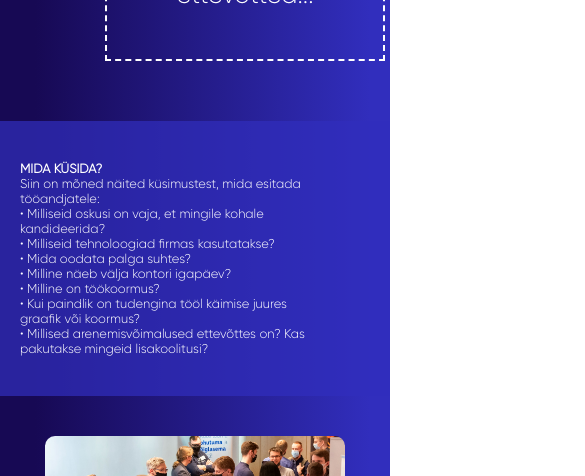
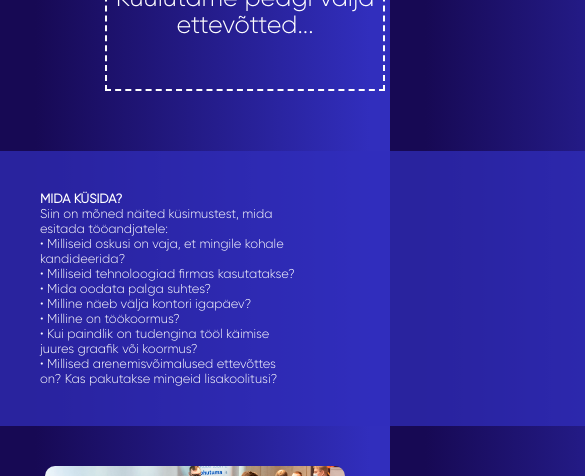
Before and after one commit to honogu/Praktikakohvik-2023, a React (Create React App) app: page / in a window 390 px wide. Shown: the part 1080-1556 px from the top of the page, 585 px wide, since content can reach past the window. Built offline with nearby package versions, Linux system fonts and the light colour scheme; no server answers.

Commit message:
improvements

```diff
--- a/src/components/Firms.css
+++ b/src/components/Firms.css
@@ -2,6 +2,7 @@
 	width: 100%;
 	margin: 60px 0;
 	overflow: hidden;
+	padding: 0 50px;
 }
 
 .firms-list{
@@ -174,6 +175,10 @@ ul h2, ul button, ul{
 }
 
 @media all and (max-width: 983px) {
+	.container-firms{
+		padding: 0;
+	}
+
 	.firms-info {
 		margin-left: 15px;
 	}
--- a/src/components/Gallery.css
+++ b/src/components/Gallery.css
@@ -1,10 +1,9 @@
 .container-gallery {
     margin-top: 40px;
     height: auto;
-    display: grid;
+    display: flex;
+    flex-wrap: wrap;
     justify-content: center;
-    align-items: center;
-    grid-template-columns: repeat(auto-fit, minmax(400px, min-content));
     gap: 20px;
 }
 
@@ -27,11 +26,7 @@
 }
 
 @media all and (max-width: 700px) {
-	.container-gallery {
-        grid-template-columns: repeat(auto-fit, minmax(300px, min-content));
-    }
-
-    .container-gallery .image {
+	.container-gallery .image {
         width: 300px;
         height: 200px;
     }
--- a/src/components/Gallery.js
+++ b/src/components/Gallery.js
@@ -11,8 +11,11 @@ const Gallery = () => {
     const [ firstSetOfImages, imageSet ] = useState(false);
 
     useEffect(() => {
-        setInterval(function() { imageSet(!firstSetOfImages) }, 12000);
-    }, [firstSetOfImages]);
+        const interval = setInterval(() => {
+            imageSet(imageSet => !imageSet);
+        }, 16000);
+        return () => clearInterval(interval);
+    }, []);
 
     return (
         <div className='container-gallery'>
--- a/src/components/Layout.css
+++ b/src/components/Layout.css
@@ -8,13 +8,28 @@ svg {
 	padding-top: 50px;
 	width: 90%;
   	margin: 0 auto;
-	max-width: 1920px;
+	max-width: 1400px;
 }
 
 .container-text {
+	position: relative;
+	padding: 40px;
+}
+
+.container {
+	position: relative;
+	z-index: 2;
+	padding: 0 20px;
+}
+
+.text-bg {
+	position: absolute;
 	background-color: rgba(48, 46, 189, 0.71);
-	padding: 40px;
     border-radius: 10px 0 0 10px;
+	top: 0;
+	width: 500%;
+	height: 100%;
+	z-index: 1;
 }
 
 @media all and (max-width: 983px){
@@ -27,7 +42,7 @@ svg {
 		padding-right: 0;
 	}
 
-	.container-text {
+	.text-bg {
 		border-radius: 0;
 	}
 }
--- a/src/components/Layout.js
+++ b/src/components/Layout.js
@@ -18,11 +18,17 @@ function Layout() {
             <div className="container-main">
                 <Header/>
                 <div className='container-text'>
-                    <About/>
+                    <div className='container'>
+                        <About/>
+                    </div>
+                    <div className='text-bg'></div>
                 </div>
                 <Firms/>
                 <div className='container-text'>
-                    <Questions/>
+                    <div className='container'>
+                        <Questions/>
+                    </div>
+                    <div className='text-bg'></div>
                 </div>
                 <Gallery/>
                 <Footer/>
--- a/src/components/Navbar.css
+++ b/src/components/Navbar.css
@@ -6,7 +6,7 @@ nav{
 	box-sizing: border-box;
 	background-color: #FF0063;
 	position: fixed;
-	z-index: 1;
+	z-index: 100;
 	transition: top 0.5s;
 	display: flex;
 	justify-content: space-between;
@@ -36,7 +36,7 @@ nav .container-countdown div{
 	position: fixed;
 	top: 15px;
 	left: 25px;
-	z-index: 2;
+	z-index: 101;
 	width: 30px;
 	height: auto;
 }
```
